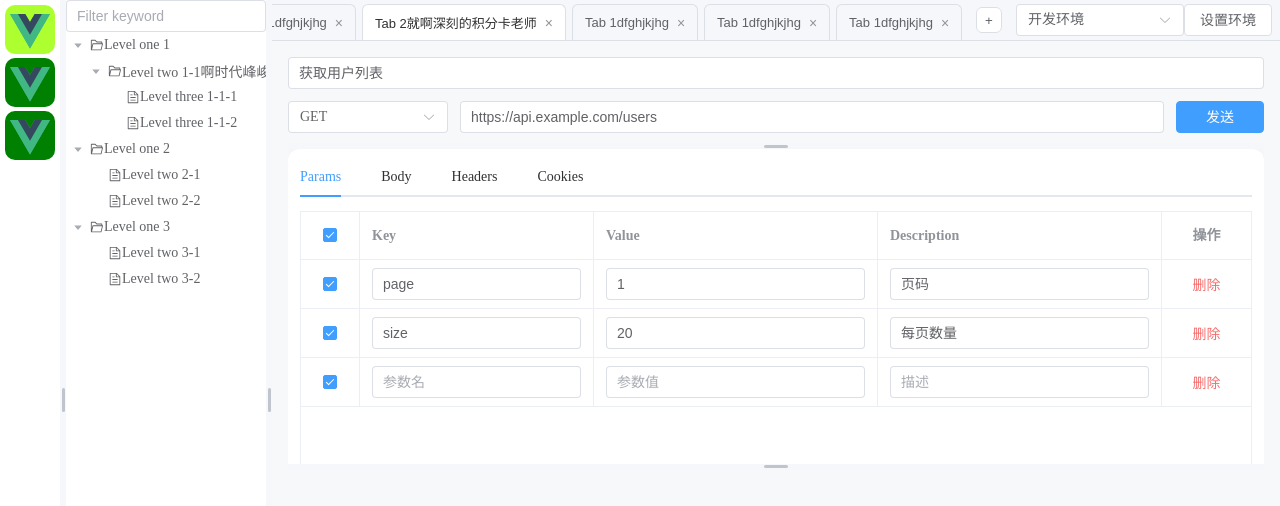
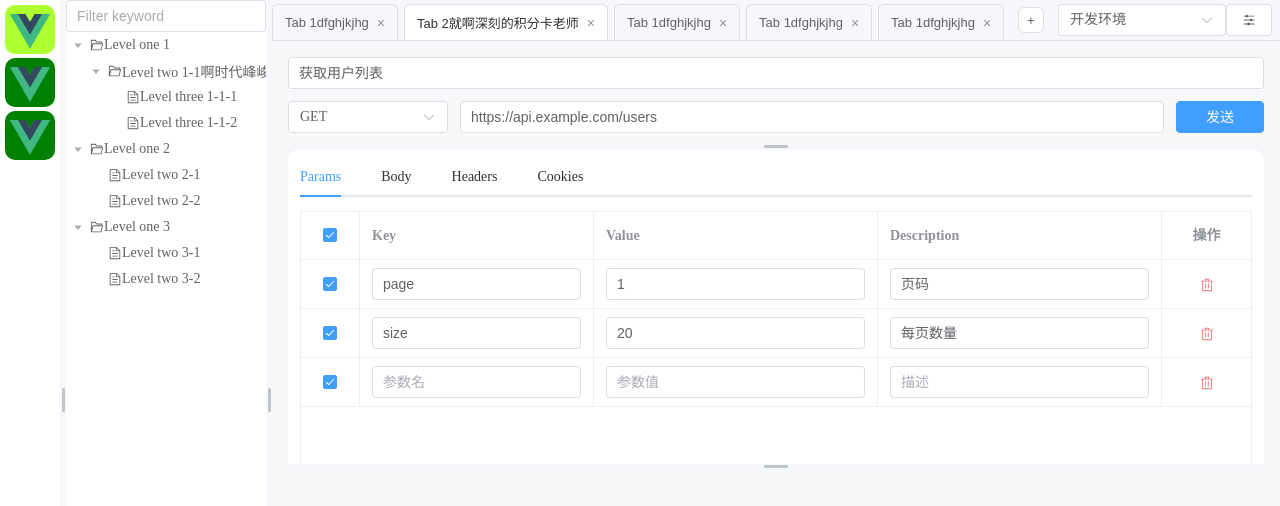
Before and after one commit to wangdongdong1194/zapi, a Vue app: page / in a window 1280 px wide. Shown: the top 506 px of the page. Built offline with nearby package versions, Linux system fonts and the light colour scheme.

Commit message:
图标生效

```diff
--- a/src/components/RequestItem.vue
+++ b/src/components/RequestItem.vue
@@ -1,5 +1,6 @@
 <script lang="ts" setup>
     import { nextTick, onBeforeUnmount, onMounted, reactive, ref, watch } from 'vue'
+    import { Delete } from '@element-plus/icons-vue'
 
     type RequestMethod = 'GET' | 'POST' | 'PUT' | 'PATCH' | 'DELETE'
     type PairRow = {
@@ -255,8 +256,11 @@
                             </el-table-column>
                             <el-table-column label="操作" width="90" align="center">
                                 <template #default="scope">
-                                    <el-button link type="danger"
-                                        @click="removeRow(paramsRows, scope.row.id)">删除</el-button>
+                                    <el-button link type="danger" @click="removeRow(paramsRows, scope.row.id)">
+                                        <el-icon>
+                                            <Delete />
+                                        </el-icon>
+                                    </el-button>
                                 </template>
                             </el-table-column>
                         </el-table>
@@ -307,8 +311,11 @@
                             </el-table-column>
                             <el-table-column label="操作" width="90" align="center">
                                 <template #default="scope">
-                                    <el-button link type="danger"
-                                        @click="removeRow(headerRows, scope.row.id)">删除</el-button>
+                                    <el-button link type="danger" @click="removeRow(headerRows, scope.row.id)">
+                                        <el-icon>
+                                            <Delete />
+                                        </el-icon>
+                                    </el-button>
                                 </template>
                             </el-table-column>
                         </el-table>
@@ -343,8 +350,11 @@
                             </el-table-column>
                             <el-table-column label="操作" width="90" align="center">
                                 <template #default="scope">
-                                    <el-button link type="danger"
-                                        @click="removeRow(cookieRows, scope.row.id)">删除</el-button>
+                                    <el-button link type="danger" @click="removeRow(cookieRows, scope.row.id)">
+                                        <el-icon>
+                                            <Delete />
+                                        </el-icon>
+                                    </el-button>
                                 </template>
                             </el-table-column>
                         </el-table>
--- a/src/components/RequestPanel.vue
+++ b/src/components/RequestPanel.vue
@@ -6,7 +6,11 @@
             <el-select v-model="currentEnv" class="request-tabs__env-select" placeholder="选择环境">
                 <el-option v-for="item in envOptions" :key="item.value" :label="item.label" :value="item.value" />
             </el-select>
-            <el-button plain @click="applyEnvHandler">设置环境</el-button>
+            <el-button plain @click="applyEnvHandler">
+                <el-icon>
+                    <Operation />
+                </el-icon>
+            </el-button>
         </template>
 
         <z-tab-pane v-for="item in editableTabs" :key="item.name" :label="item.title" :name="item.name">
@@ -18,6 +22,7 @@
 <script lang="ts" setup>
     import { ref } from 'vue'
     import type { TabPaneName } from 'element-plus'
+    import { Operation } from '@element-plus/icons-vue'
     import RequestItem from './RequestItem.vue'
 
     const editableTabsValue = ref('24')
```
